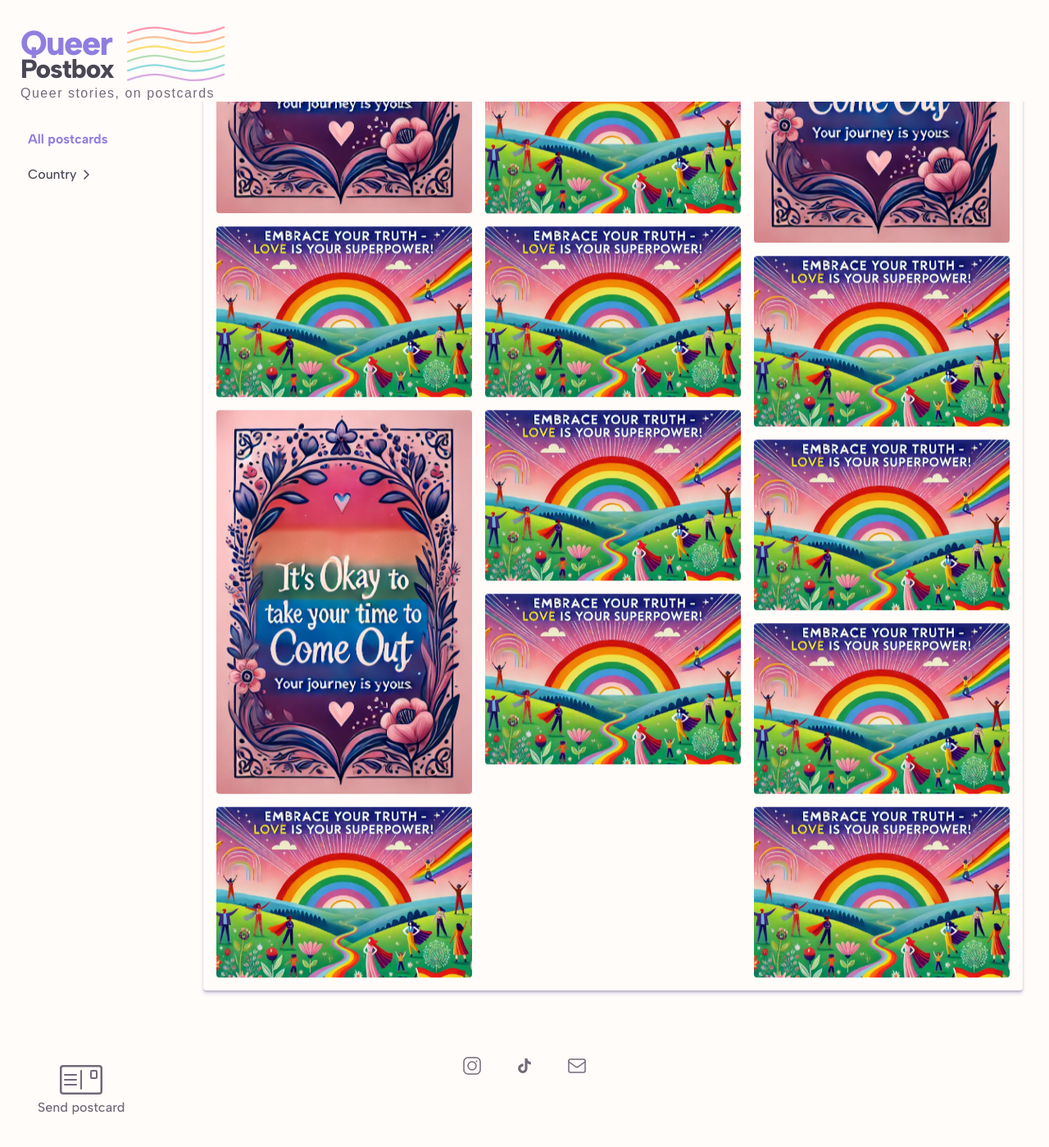
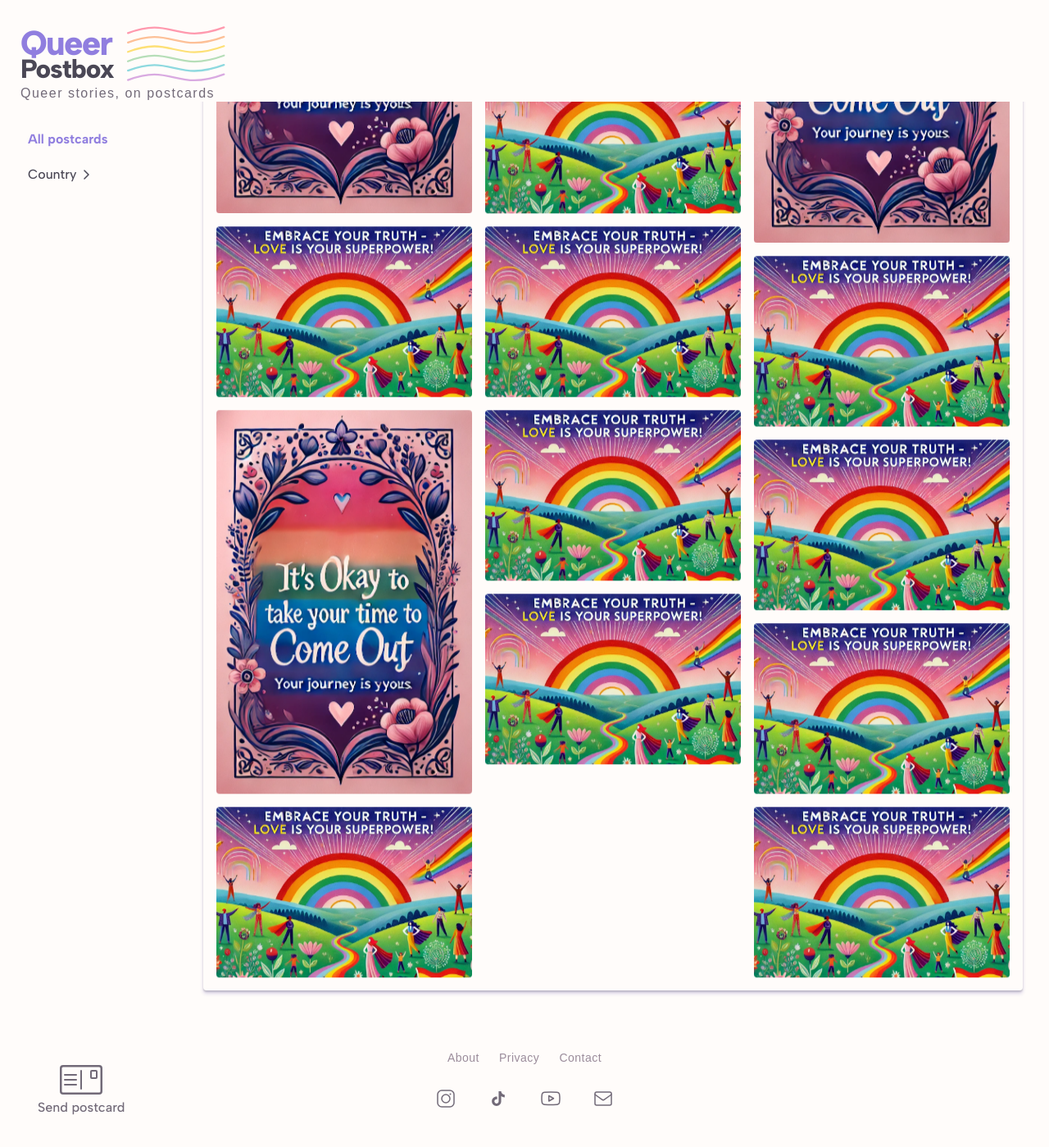
Before and after one commit to chr-tatu/queerpostbox, a Jekyll site: the page built from posts.html, in a window 1280 px wide and 1400 px high, scrolled down 4821 px. Shown: the whole window at 82% size. Built offline with Jekyll 4.4.1, drawn with Linux system fonts in a browser that asks for light colours; some web fonts are replaced; before the commit the page ends 6181 px from its top, so only the background shows below that.

Commit message:
feat: add footer navigation links and privacy page
Add About, Privacy, and Contact links to the footer above the social
icons. Create a privacy policy page. Add YouTube to social links config.

Co-Authored-By: Claude Opus 4.6 <noreply@anthropic.com>

```diff
--- a/_config.yml
+++ b/_config.yml
@@ -40,6 +40,7 @@ mailing_address:
 social:
   instagram: "https://www.instagram.com/queerpostbox"
   tiktok: "https://www.tiktok.com/@queerpostbox"
+  youtube: "https://www.youtube.com/@queerpostbox"
   email: "hello@queerpostbox.com"
 
 # Build settings
--- a/_includes/footer.html
+++ b/_includes/footer.html
@@ -1,4 +1,12 @@
 <footer class="site-footer">
+  <nav class="footer-nav" aria-label="Footer navigation">
+    <a href="{{ '/about/' | relative_url }}" class="footer-link">About</a>
+    <a href="{{ '/privacy/' | relative_url }}" class="footer-link">Privacy</a>
+    {% if site.social.email %}
+      <a href="mailto:{{ site.social.email }}" class="footer-link">Contact</a>
+    {% endif %}
+  </nav>
+
   <div class="footer-social">
     {% if site.social.instagram %}
       <a href="{{ site.social.instagram }}" class="social-link" target="_blank" rel="noopener noreferrer" aria-label="Instagram">
@@ -16,6 +24,14 @@
         </svg>
       </a>
     {% endif %}
+    {% if site.social.youtube %}
+      <a href="{{ site.social.youtube }}" class="social-link" target="_blank" rel="noopener noreferrer" aria-label="YouTube">
+        <svg width="24" height="24" viewBox="0 0 24 24" fill="none" xmlns="http://www.w3.org/2000/svg" class="social-icon" aria-hidden="true">
+          <path d="M22.54 6.42C22.4212 5.94541 22.1793 5.51057 21.8387 5.15941C21.498 4.80824 21.0708 4.55318 20.6 4.42C18.88 4 12 4 12 4C12 4 5.12 4 3.4 4.46C2.92925 4.59318 2.50198 4.84824 2.16135 5.19941C1.82072 5.55057 1.57879 5.98541 1.46 6.46C1.14521 8.20556 0.991235 9.97631 1 11.75C0.988802 13.537 1.14278 15.3213 1.46 17.08C1.59096 17.5398 1.83831 17.9581 2.17814 18.2945C2.51798 18.6308 2.93882 18.8738 3.4 19C5.12 19.46 12 19.46 12 19.46C12 19.46 18.88 19.46 20.6 19C21.0708 18.8668 21.498 18.6118 21.8387 18.2606C22.1793 17.9094 22.4212 17.4746 22.54 17C22.8524 15.2676 23.0063 13.5103 23 11.75C23.0112 9.96295 22.8572 8.1787 22.54 6.42Z" stroke="currentColor" stroke-width="1.5" stroke-linecap="round" stroke-linejoin="round"/>
+          <path d="M9.75 15.02L15.5 11.75L9.75 8.48V15.02Z" stroke="currentColor" stroke-width="1.5" stroke-linecap="round" stroke-linejoin="round"/>
+        </svg>
+      </a>
+    {% endif %}
     {% if site.social.email %}
       <a href="mailto:{{ site.social.email }}" class="social-link" aria-label="Email">
         <svg width="24" height="24" viewBox="0 0 24 24" fill="none" xmlns="http://www.w3.org/2000/svg" class="social-icon" aria-hidden="true">
--- a/assets/css/main.css
+++ b/assets/css/main.css
@@ -119,7 +119,28 @@ body {
 .site-footer {
   padding: 40px 25px;
   display: flex;
-  justify-content: center;
+  flex-direction: column;
+  align-items: center;
+  gap: 20px;
+}
+
+.footer-nav {
+  display: flex;
+  gap: 24px;
+  align-items: center;
+}
+
+.footer-link {
+  font-family: var(--font-body);
+  font-size: 14px;
+  letter-spacing: 0.5px;
+  color: var(--color-gray-3);
+  text-decoration: none;
+  transition: color 0.2s ease;
+}
+
+.footer-link:hover {
+  color: var(--color-lavender);
 }
 
 .footer-social {
```
Also changed, not shown: privacy.md (added, +25 -0 lines).
